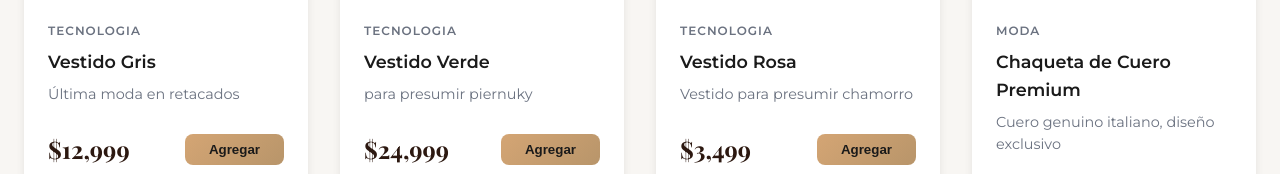
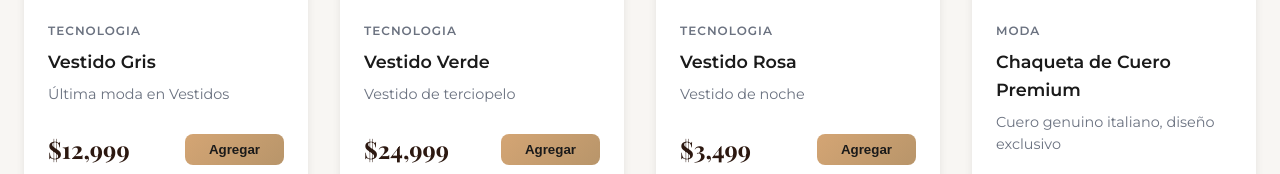
Before and after one commit to sahaguntepeapulco/Shop, a plain HTML site: page index.html in a window 1280 px wide. Shown: the part 1123-1297 px from the top of the page. Drawn offline with nearby package versions, Linux system fonts and the light colour scheme.

Commit message:
modificacion de caracteristica de producto
mejora en producto caracteristicas

```diff
--- a/index.html
+++ b/index.html
@@ -1504,7 +1504,7 @@
             {
                 id: 1,
                 nombre: "Vestido Gris",
-                descripcion: "Última moda en retacados",
+                descripcion: "Última moda en Vestidos",
                 precio: 12999,
                 categoria: "tecnologia",
                 imagen: "images/1.jpg" // <--- Cambia por el nombre de tu imagen
@@ -1512,7 +1512,7 @@
             {
                 id: 2,
                 nombre: "Vestido Verde",
-                descripcion: "para presumir piernuky",
+                descripcion: "Vestido de terciopelo",
                 precio: 24999,
                 categoria: "tecnologia",
                 imagen: "images/2.jpg" // <--- Cambia por el nombre de tu imagen
@@ -1520,7 +1520,7 @@
             {
                 id: 3,
                 nombre: "Vestido Rosa",
-                descripcion: "Vestido para presumir chamorro",
+                descripcion: "Vestido de noche",
                 precio: 3499,
                 categoria: "tecnologia",
                 imagen: "images/3.jpg"
```
